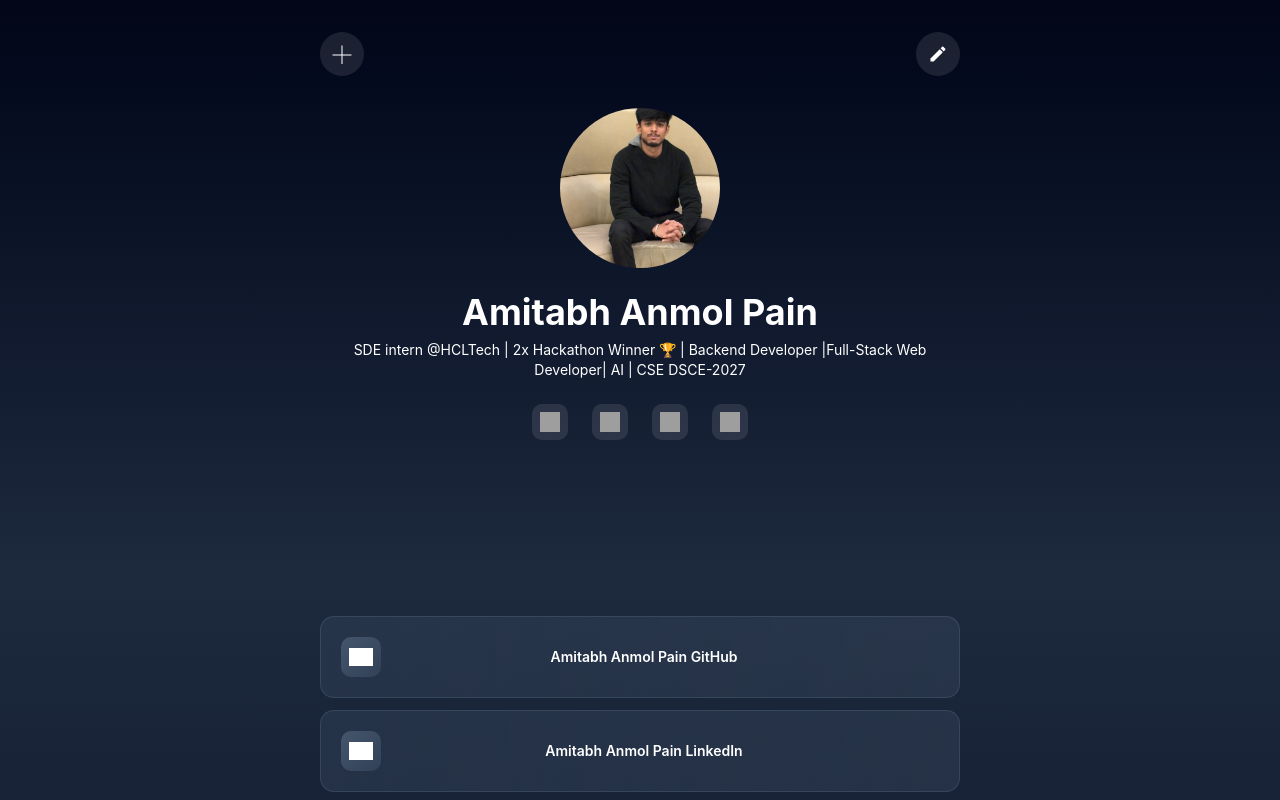
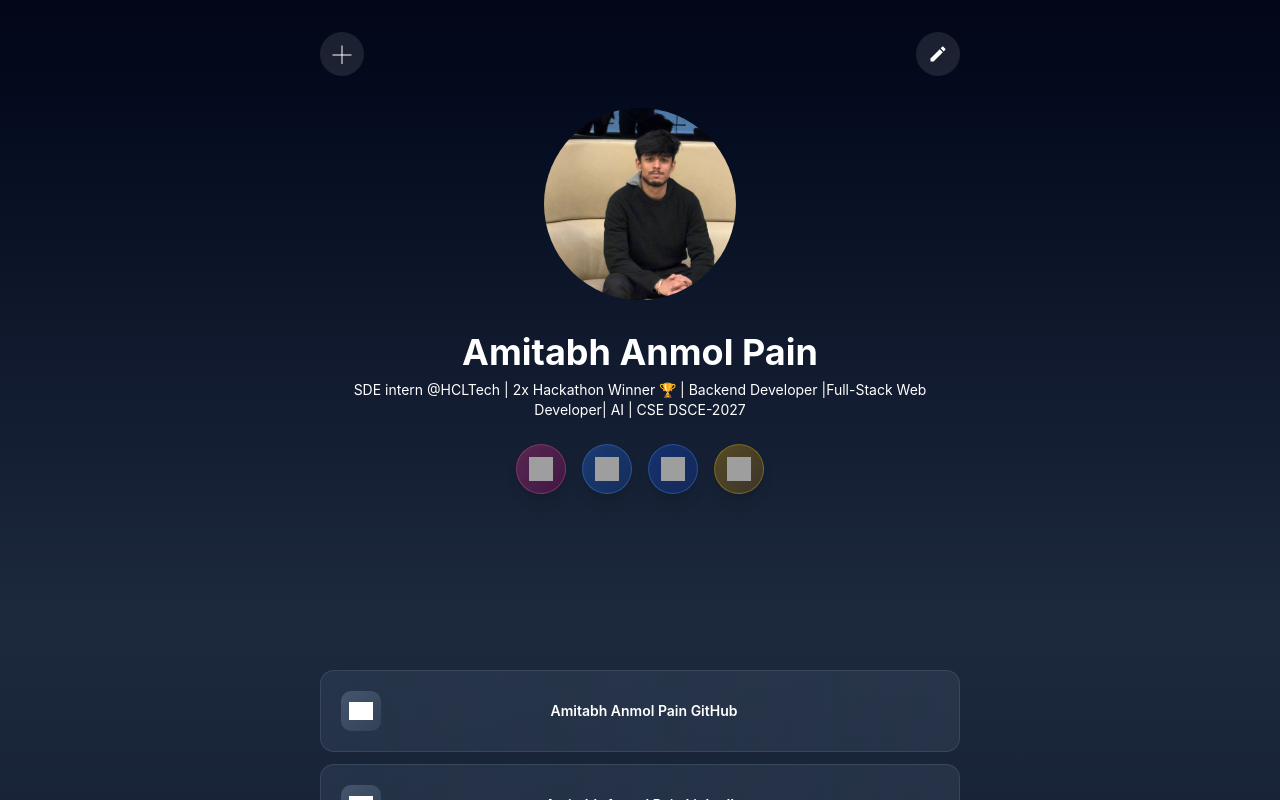
Before and after one commit to amitabhanmolpain/linkdock, a Next.js app: page / in a window 1280 px wide. Shown: the top 800 px of the page. Built offline with nearby package versions, Linux system fonts and the light colour scheme; grey boxes are pictures that could not be loaded.

Commit message:
feat: enhance profile image size and update social icons styles

```diff
--- a/app/page.tsx
+++ b/app/page.tsx
@@ -68,13 +68,13 @@ export default function Home() {
         {/* Profile Section */}
         <div className="text-center mt-8">
           {/* Profile Image */}
-          <div className="mb-6 flex justify-center">
-            <div className="relative w-40 h-40">
+          <div className="mb-8 flex justify-center">
+            <div className="relative w-48 h-48">
               <Image
                 src="/profile.jpg"
                 alt="Amitabh Anmol Pain"
                 fill
-                className="rounded-full object-cover"
+                className="rounded-full object-cover object-top"
                 priority
               />
             </div>
@@ -89,42 +89,42 @@ export default function Home() {
           </p>
 
           {/* Social Icons */}
-          <div className="flex gap-6 justify-center items-center">
+          <div className="flex gap-4 justify-center items-center">
             <a
               href="https://instagram.com"
               target="_blank"
               rel="noopener noreferrer"
-              className="p-2 rounded-lg bg-white/10 hover:bg-white/20 transition-all duration-200 text-white"
+              className="group p-3 rounded-full bg-gradient-to-br from-pink-500/30 to-pink-600/20 hover:from-pink-500/50 hover:to-pink-600/40 transition-all duration-300 border border-pink-400/30 hover:border-pink-400/60 shadow-lg hover:shadow-pink-500/30"
               title="Instagram"
             >
-              <img src="https://thesvg.org/icons/instagram/default.svg" alt="Instagram" className="w-5 h-5" />
+              <img src="https://thesvg.org/icons/instagram/default.svg" alt="Instagram" className="w-6 h-6 group-hover:scale-110 transition-transform" />
             </a>
             <a
               href="https://twitter.com"
               target="_blank"
               rel="noopener noreferrer"
-              className="p-2 rounded-lg bg-white/10 hover:bg-white/20 transition-all duration-200 text-white"
+              className="group p-3 rounded-full bg-gradient-to-br from-blue-500/30 to-blue-600/20 hover:from-blue-500/50 hover:to-blue-600/40 transition-all duration-300 border border-blue-400/30 hover:border-blue-400/60 shadow-lg hover:shadow-blue-500/30"
               title="X (Twitter)"
             >
-              <img src="https://thesvg.org/icons/x/default.svg" alt="X" className="w-5 h-5" />
+              <img src="https://thesvg.org/icons/x/default.svg" alt="X" className="w-6 h-6 group-hover:scale-110 transition-transform" />
             </a>
             <a
               href="https://linkedin.com"
               target="_blank"
               rel="noopener noreferrer"
-              className="p-2 rounded-lg bg-white/10 hover:bg-white/20 transition-all duration-200 text-white"
+              className="group p-3 rounded-full bg-gradient-to-br from-blue-600/30 to-blue-700/20 hover:from-blue-600/50 hover:to-blue-700/40 transition-all duration-300 border border-blue-400/30 hover:border-blue-400/60 shadow-lg hover:shadow-blue-600/30"
               title="LinkedIn"
             >
-              <img src="https://thesvg.org/icons/linkedin/default.svg" alt="LinkedIn" className="w-5 h-5" />
+              <img src="https://thesvg.org/icons/linkedin/default.svg" alt="LinkedIn" className="w-6 h-6 group-hover:scale-110 transition-transform" />
             </a>
             <a
               href="https://snapchat.com"
               target="_blank"
               rel="noopener noreferrer"
-              className="p-2 rounded-lg bg-white/10 hover:bg-white/20 transition-all duration-200 text-white"
+              className="group p-3 rounded-full bg-gradient-to-br from-yellow-500/30 to-yellow-600/20 hover:from-yellow-500/50 hover:to-yellow-600/40 transition-all duration-300 border border-yellow-400/30 hover:border-yellow-400/60 shadow-lg hover:shadow-yellow-500/30"
               title="Snapchat"
             >
-              <img src="https://thesvg.org/icons/snapchat/default.svg" alt="Snapchat" className="w-5 h-5" />
+              <img src="https://thesvg.org/icons/snapchat/default.svg" alt="Snapchat" className="w-6 h-6 group-hover:scale-110 transition-transform" />
             </a>
           </div>
         </div>
```
